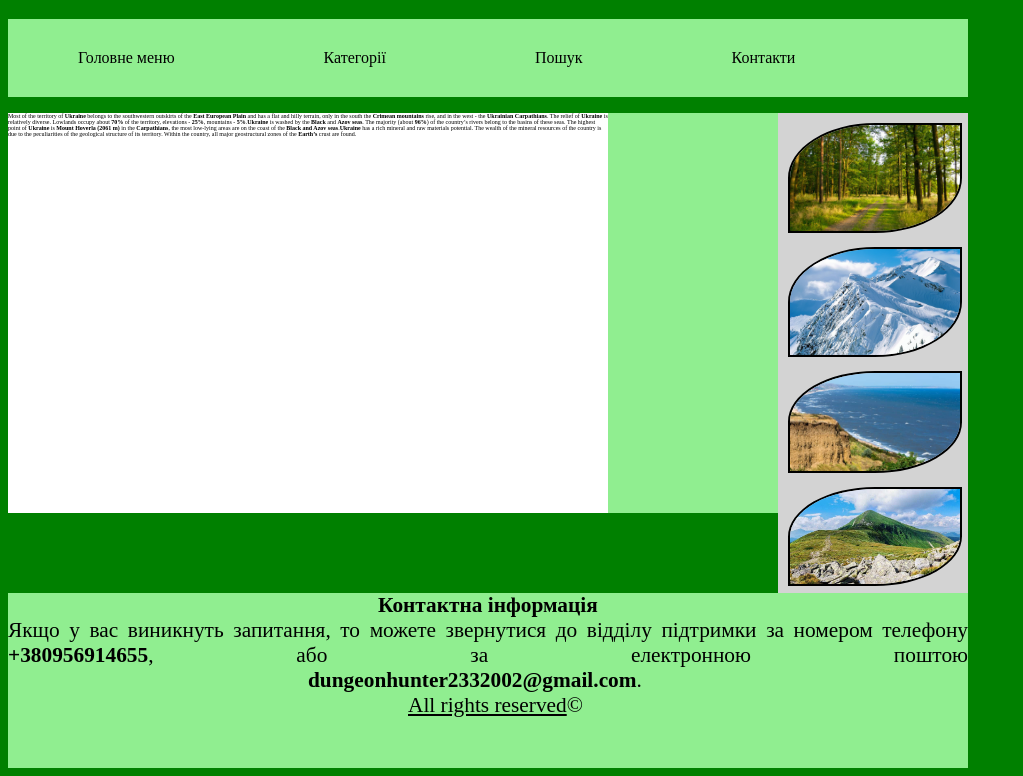
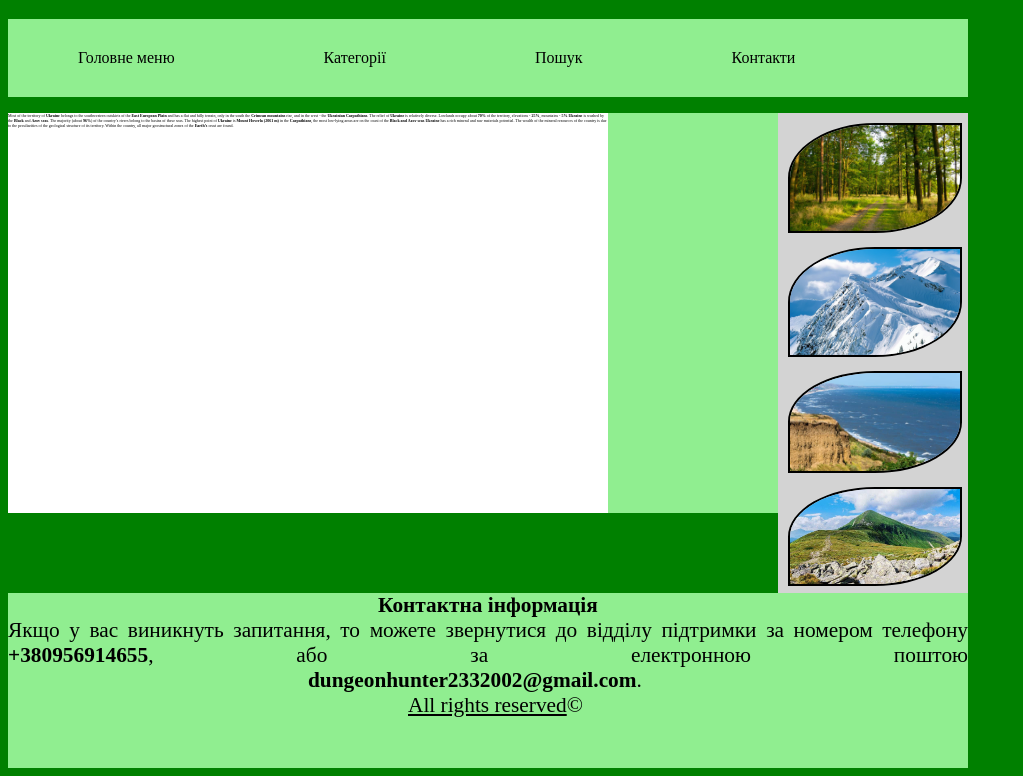
Before and after one commit to Vitaliy2014/Vitaliy2014, a plain HTML site: page index.html in a window 1280 px wide. Shown: the part 61-837 px from the top of the page, without its empty margins (0-1023 px from the left). Drawn offline with Linux system fonts and the light colour scheme.

Commit message:
Update index.css

```diff
--- a/index.css
+++ b/index.css
@@ -27,7 +27,7 @@ section{max-width:960px;
                  background:white;
                  max-width:600px;
                  min-height:400px;
-                 font-size:6px;}
+                 font-size:4px;}
 span#foot{text-decoration:underline;}
 img{max-width:170px;
     margin-left:10px;
```
